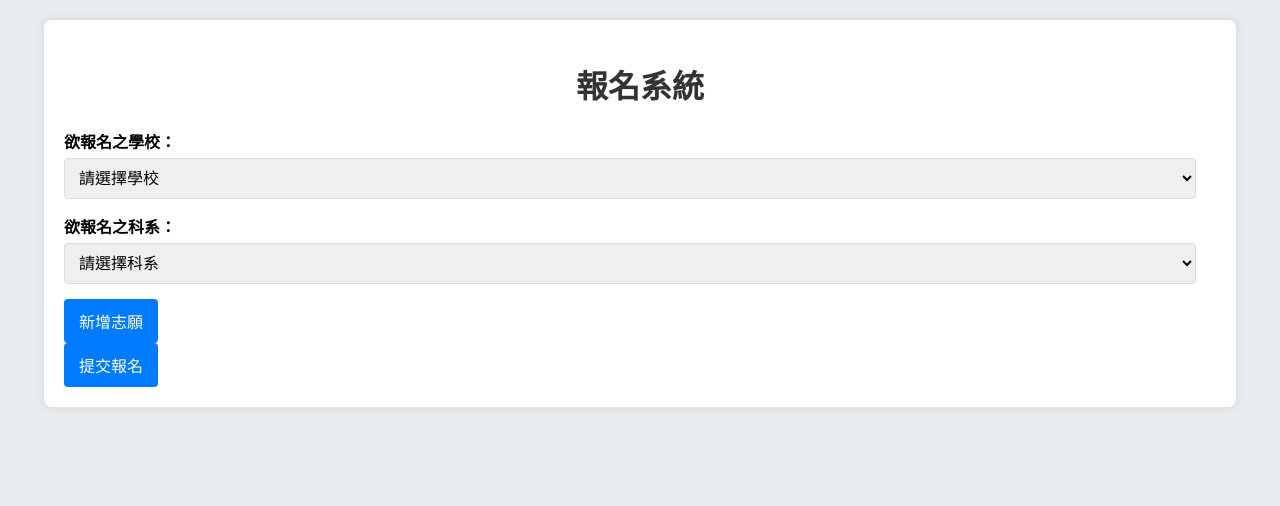
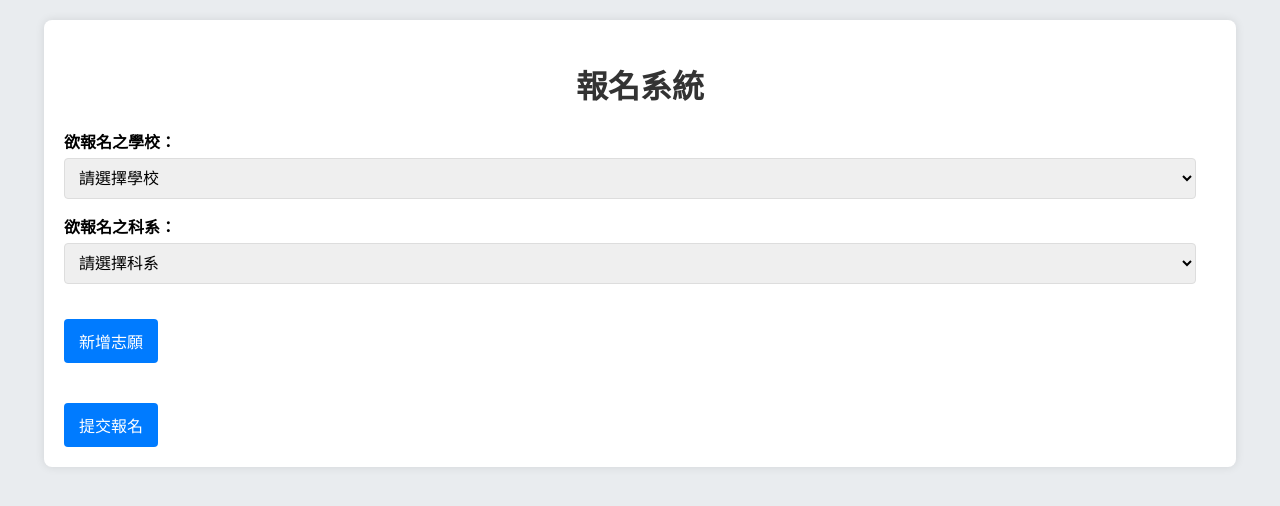
Before and after one commit to timmy90928/apply113, a CodeIgniter 4 app: the page made by app/Views/register/sign_up_school.php in a window 1280 px wide. Shown: the top 506 px of the page. Run offline with PHP 8.4 and a stand-in for CodeIgniter, Linux system fonts and the light colour scheme; the template is opened without the code that fills it, so the values that code supplies are empty; some libraries are stand-ins or nearby versions.

Commit message:
Modify : sign_up_school mode

```diff
--- a/public/include/sign_up_school.css
+++ b/public/include/sign_up_school.css
@@ -18,7 +18,6 @@ h1 {
     text-align: center;
     color: #333;
 }
-
 
 form {
     width: 100%;
@@ -45,7 +44,6 @@ select, input[type="file"] {
     box-sizing: border-box;
 }
 
-
 .wishlist-item {
     display: flex;
     align-items: center;
@@ -66,7 +64,6 @@ select, input[type="file"] {
     padding: 0 10px;
 }
 
-
 button {
     display: inline-block;
     padding: 10px 15px;
@@ -77,12 +74,17 @@ button {
     border-radius: 4px;
     cursor: pointer;
     transition: background-color 0.3s;
+    margin-top: 20px;
 }
 
 button:hover {
     background-color: #0056b3;
 }
 
+#wishlist_container {
+    margin-top: 20px;
+}
+
 .wishlist-item:last-child {
     margin-bottom: 0;
 }
```
